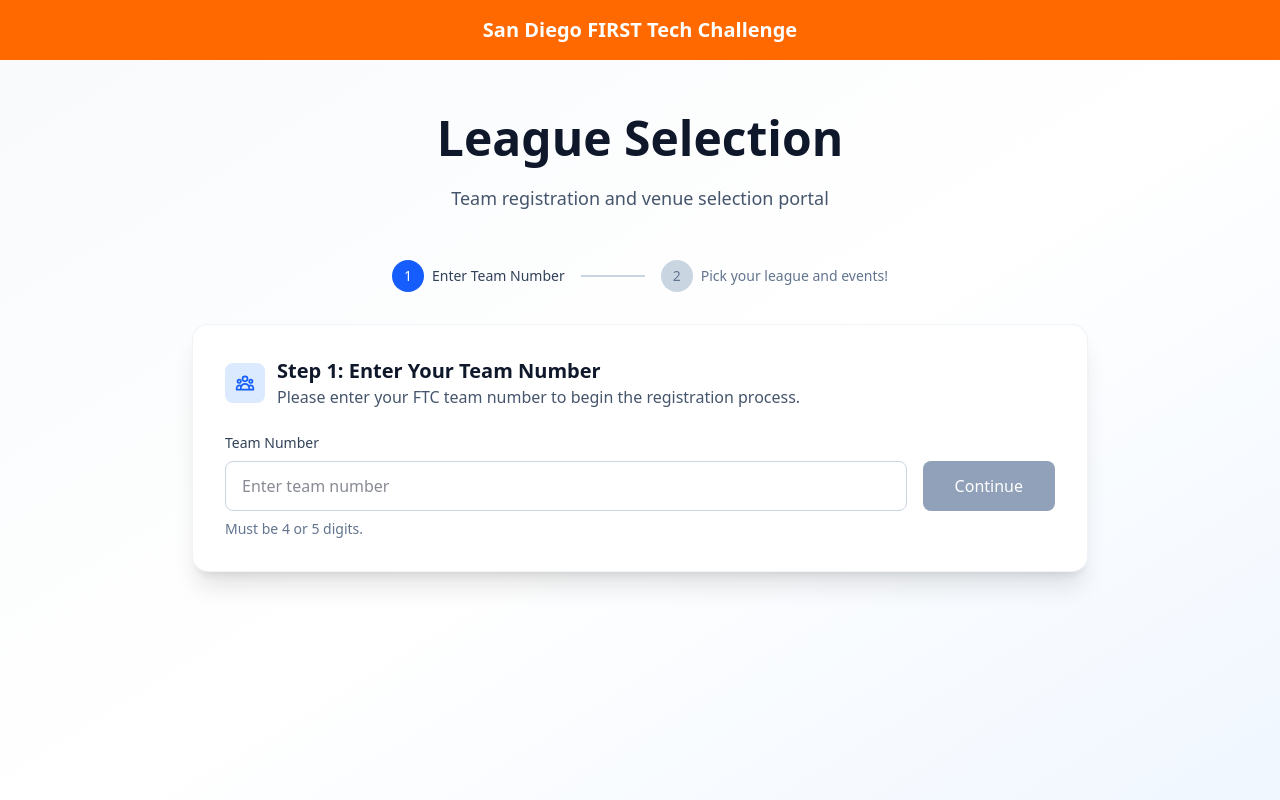
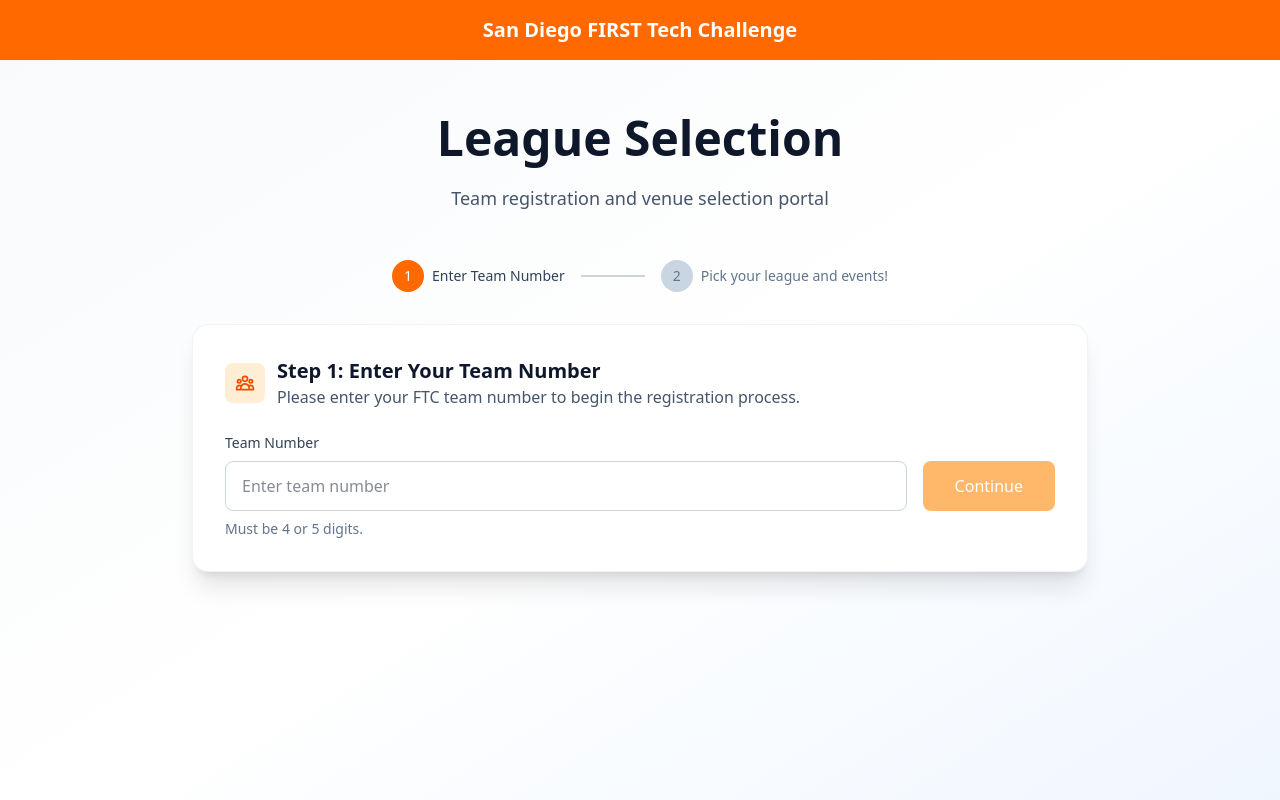
Before and after one commit to flashruler/sdftc-league-selection, a Next.js app: page / in a window 1280 px wide. Shown: the top 800 px of the page. Built offline with nearby package versions, Linux system fonts and the light colour scheme; no server answers.

Commit message:
changed UI from blue to orange

```diff
--- a/src/app/components/registration/StepIndicator.tsx
+++ b/src/app/components/registration/StepIndicator.tsx
@@ -9,7 +9,7 @@
     <div className="mb-8">
       <div className="flex items-center justify-center space-x-4">
         <div className="flex items-center">
-          <div className="flex items-center justify-center w-8 h-8 bg-blue-600 text-white rounded-full text-sm font-medium">
+          <div className="flex items-center justify-center w-8 h-8 bg-orange-500 text-white rounded-full text-sm font-medium">
             1
           </div>
           <span className="ml-2 text-sm font-medium text-slate-700">
@@ -20,7 +20,7 @@
         <div className="flex items-center">
           <div
             className={`flex items-center justify-center w-8 h-8 rounded-full text-sm font-medium ${
-              active ? "bg-blue-600 text-white" : "bg-slate-300 text-slate-500"
+              active ? "bg-orange-500 text-white" : "bg-slate-300 text-slate-500"
             }`}
           >
             2
--- a/src/app/components/registration/TeamNumberInput.tsx
+++ b/src/app/components/registration/TeamNumberInput.tsx
@@ -25,8 +25,8 @@
   return (
     <div className="bg-white rounded-2xl shadow-xl border border-slate-200/50 p-8 mb-8">
       <div className="flex items-center gap-3 mb-6">
-        <div className="w-10 h-10 bg-blue-100 rounded-lg flex items-center justify-center">
-          <svg className="w-5 h-5 text-blue-600" fill="none" stroke="currentColor" viewBox="0 0 24 24">
+        <div className="w-10 h-10 bg-orange-100 rounded-lg flex items-center justify-center">
+          <svg className="w-5 h-5 text-orange-600" fill="none" stroke="currentColor" viewBox="0 0 24 24">
             <path
               strokeLinecap="round"
               strokeLinejoin="round"
@@ -55,7 +55,7 @@
               className={`flex-1 px-4 py-3 border rounded-lg focus:outline-none focus:ring-2 transition-colors ${
                 teamNumber && !isValid
                   ? "border-red-400 focus:ring-red-500 focus:border-transparent"
-                  : "border-slate-300 focus:ring-blue-500 focus:border-transparent"
+                  : "border-slate-300 focus:ring-orange-500 focus:border-transparent"
               }`}
               placeholder="Enter team number"
               aria-invalid={teamNumber ? !isValid : undefined}
@@ -64,7 +64,7 @@
             <button
               onClick={onContinue}
               disabled={!canContinue}
-              className="px-8 py-3 bg-blue-600 text-white rounded-lg hover:bg-blue-700 disabled:bg-slate-400 disabled:cursor-not-allowed font-medium transition-colors"
+              className="px-8 py-3 bg-orange-500 text-white rounded-lg hover:bg-orange-600 disabled:bg-orange-300 disabled:cursor-not-allowed font-medium transition-colors"
             >
               Continue
             </button>
```
